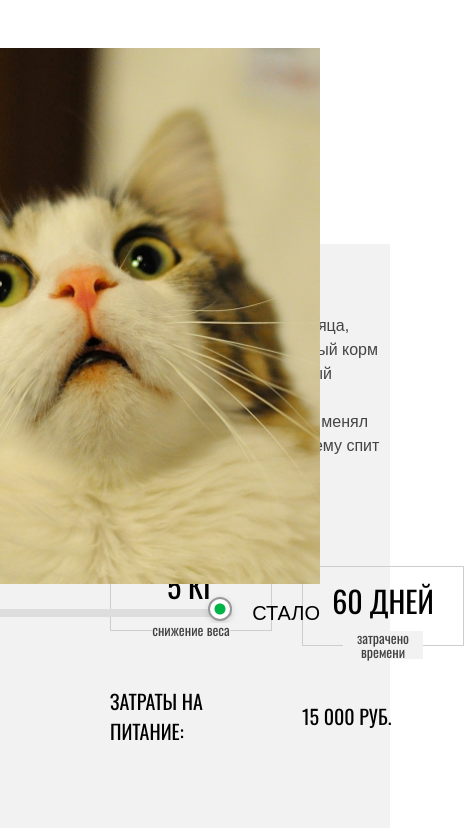
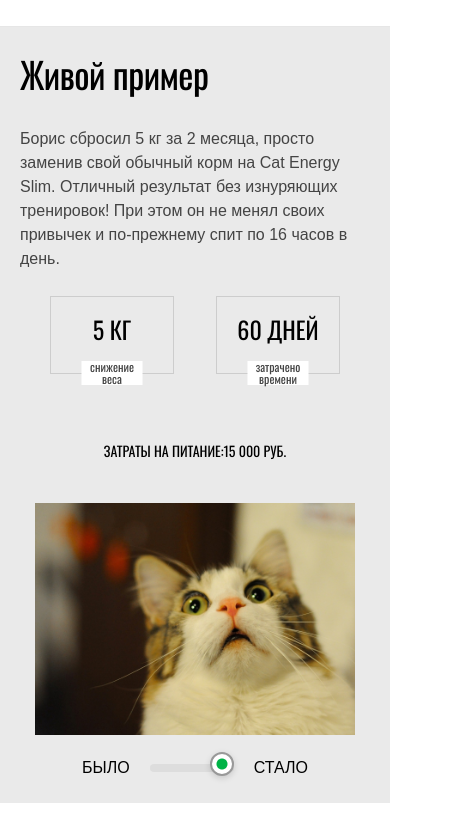
Before and after one commit to kovaaalex/catenergy, a plain HTML site: page index.html in a window 390 px wide. Shown: the part 1600-2428 px from the top of the page, 464 px wide, since content can reach past the window. Drawn offline with Linux system fonts and the light colour scheme.

Commit message:
feat: add adaptive design

```diff
--- a/index.html
+++ b/index.html
@@ -117,20 +117,20 @@
                         Отличный результат без изнуряющих тренировок! При этом он не менял своих привычек
                         и по-прежнему спит по 16 часов в день.
                     </p>
-                    <div class="stats">
-                        <div class="stats__container">
+                    <div class="stats__container">
+                        <div class="stats">
                             <div class="stat__item">
                                 <span class="stat__value">5 КГ</span>
                                 <span class="stat__caption">снижение веса</span>
                             </div>
-                            <p>Затраты на питание:</p>
-                        </div>
-                        <div class="stats__container">
                             <div class="stat__item">
                                 <span class="stat__value">60 ДНЕЙ</span>
                                 <span class="stat__caption">затрачено времени</span>
                             </div>
-                            <p>15 000 РУБ.</p>
+                        </div>
+                        <div class="stats__description">
+                            <span>Затраты на питание: </span>
+                            <span>15 000 РУБ.</span>
                         </div>
                     </div>
                 </div>
--- a/style.css
+++ b/style.css
@@ -250,7 +250,7 @@ footer .academy__logo {
     z-index: -1;
 }
 #living__example {
-     position: relative;
+    position: relative;
 }
 .example__title {
     margin: 69px 0 76px 110px;
@@ -270,15 +270,9 @@ footer .academy__logo {
 .stats {
     margin: 69px 0 75px 0;
     display: flex;
-    gap: 30px;
+    gap: 42px;
 }
-.stats__container {
-    width: auto;
-    display: flex;
-    flex-direction: column;
-    justify-content: center;
-    gap: 55px;
-}
+
 .stat__item {
     width: 162px;
     text-align: center;
@@ -305,6 +299,10 @@ footer .academy__logo {
 .stats__container {
     font-size: 20px;
     text-transform: uppercase;
+}
+.stats__description {
+    display: flex;
+    gap: 63px;
 }
 .comparison {
     position: absolute;
@@ -350,7 +348,7 @@ footer .academy__logo {
     justify-content: center;
     align-items: center;
     gap: 20px;
-    margin-top: 14px;
+    margin-top: 19px;
 }
 .comparison__slider span {
     font-size: 20px;
@@ -459,6 +457,44 @@ footer .academy__logo {
     .how__work__container {
         display: grid;
         grid-template-columns: repeat(2, 1fr);
+    }
+    #living__example {
+        border-top: 1px solid #E6E6E6;
+        margin-top: 47px;
+    }
+    .comparison {
+        position: static;
+        margin: 0 auto;
+    }
+    .example__title {
+        margin: 43px 0 63px 30px;
+    }
+    .living__example__container {
+        display: flex;
+        flex-direction: column;
+        justify-content: center;
+        padding: 0px 30px;
+        background: none;
+    }
+    .example__description {
+        width: 100%;
+        max-width: none;
+    }
+    .stat__caption {
+        background: #FFF;
+    }
+    .stats__container {
+        display: flex;
+        justify-content: space-between;
+        align-items: center;
+    }
+    .stats {
+        margin: 54px 0;
+    }
+    .stats__description {
+        align-items: end;
+        flex-direction: column;
+        gap: 9px;
     }
 }
 @media (max-width: 767px) {
@@ -606,4 +642,60 @@ footer .academy__logo {
         min-width: 60px;
         margin-bottom: 0;
     }
+    #living__example {
+        background-color: #EAEAEA;
+    }
+    .living__example__container {
+        padding: 0;
+    }
+    .living__info__block {
+        padding: 0 20px 42px 20px;
+    }
+    .example__title {
+        font-size: 36px;
+        line-height: 40px;
+        margin: 27px 0 33px 20px;
+    }
+    .comparison {
+        width: 320px;
+        font-family: Arial, sans-serif;
+    }
+    .comparison__container {
+        height: 232px;
+    }
+    .stats__container {
+        flex-direction: column;
+    }
+    .stats {
+        margin: 25px 0;
+    }
+    .stat__item {
+        width: 124px;
+        padding: 14px 0 25px 0;
+        margin-bottom: 42px;
+    }
+    .stat__value {
+        font-size: 24px;
+    }
+    .stat__caption {
+        font-size: 12px;
+        line-height: 12px;
+    }
+    .stats__description {
+        flex-direction: row;
+        justify-content: center;
+        gap: 0;
+        font-size: 14px;
+        line-height: 20px;
+    }
+    .comparison__slider {
+        margin: 23px 0 25px 0;
+    }
+    .comparison__slider span {
+        font-size: 16px;
+        line-height: 20px;
+    }
+    .slider {
+        width: 84px;
+    }
 }
```
